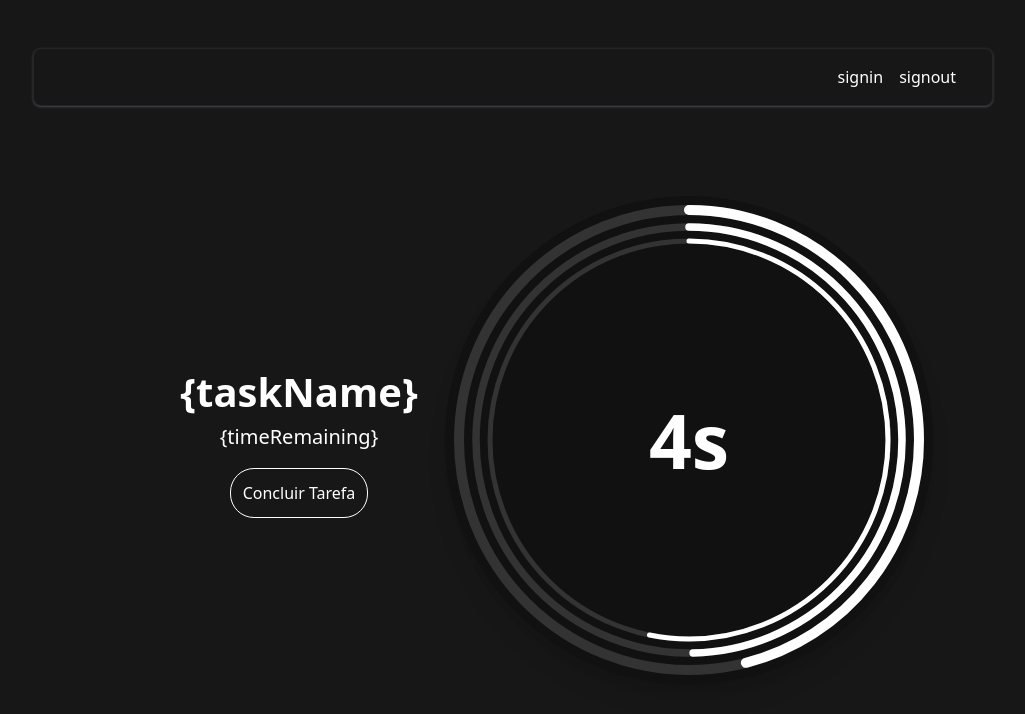
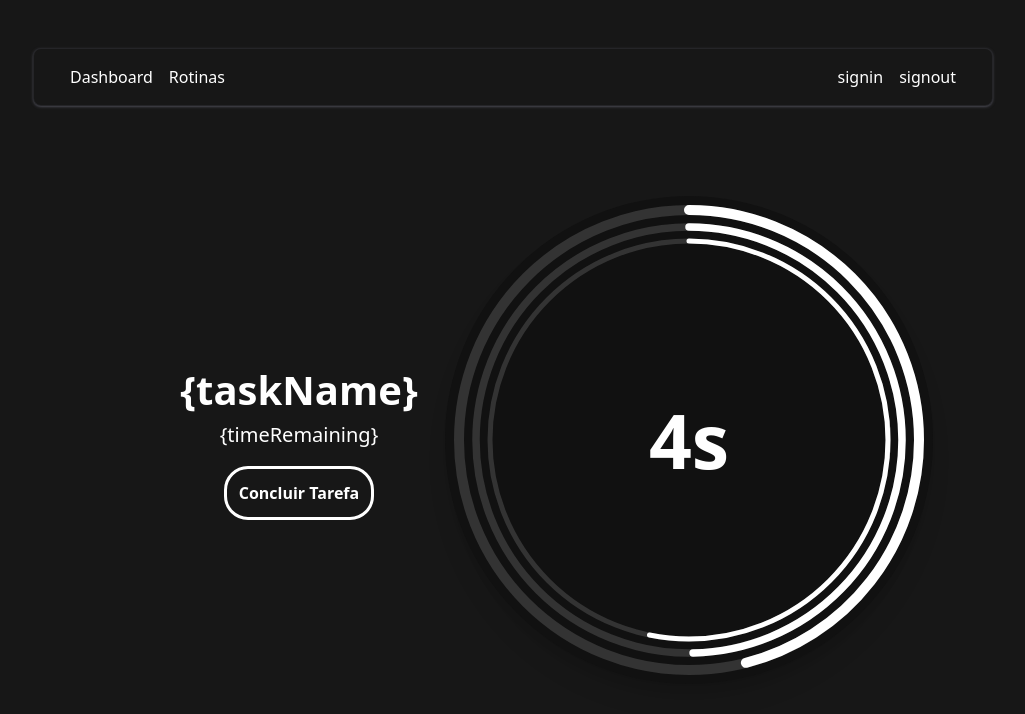
Before and after one commit to LERBritto/rotinafeita, a Next.js app in the folder src/: page / in a window 1280 px wide. Shown: the top 714 px of the page, without its empty margins (127-1152 px from the left). Built offline with nearby package versions, Linux system fonts and the light colour scheme.

Commit message:
navbar-function

```diff
--- a/src/app/dashboard/page.tsx
+++ b/src/app/dashboard/page.tsx
@@ -1,7 +1,7 @@
+import NavBar from "../navbar/page";
+
 export default function dashboard() {
     return (
-        <div className="text-[#ffffff]">
-            testedashboard
-        </div>
+        <NavBar />
     )
 }
--- /dev/null
+++ b/src/app/myroutine/page.tsx
@@ -0,0 +1,7 @@
+import NavBar from "../navbar/page";
+
+export default function myroutine() {
+    return(
+        <NavBar />
+    )
+}
--- /dev/null
+++ b/src/app/navbar/page.tsx
@@ -0,0 +1,16 @@
+import Link from "next/link";
+
+export default function NavBar(){
+    return(
+        <nav className="flex flex-row justify-between mx-[12.5vw] bg-[#171717] border-[1px] border-zinc-600/25 absolute top-12 w-[75vw] z-8 rounded-lg p-4 text-white shadow-sm shadow-zinc-600/75">
+            <div className="flex gap-4 ml-5">
+                <Link href="/dashboard" className="hover:text-gray-400">Dashboard</Link>
+                <Link href="/myroutine" className="hover:text-gray-400">Rotinas</Link>
+            </div>
+            <div className="flex gap-4 mr-5">
+                <Link href="/auth/signin" className="hover:text-gray-400">signin</Link>
+                <Link href="/auth/signout" className="hover:text-gray-400">signout</Link>
+            </div>
+        </nav>
+    )
+}
--- a/src/app/page.tsx
+++ b/src/app/page.tsx
@@ -2,16 +2,12 @@ import Image from "next/image";
 import Link from "next/link";
 import Clock from "../components/Clock";
 import Routine from "../components/Routine";
+import NavBar from "./navbar/page";
 
 export default function Home() {
   return (
     <div className="bg-[#171717] text-white">
-      <nav className="mx-[12.5vw] bg-[#171717] border-[1px] border-zinc-600/25 absolute top-12 w-[75vw] z-8 rounded-lg p-4 text-white shadow-sm shadow-zinc-600/75">
-        <div className="justify-end flex gap-4 mr-5">
-          <Link href="/auth/signin" className="hover:text-gray-400">signin</Link>
-          <Link href="/auth/signout" className="hover:text-gray-400">signout</Link>
-        </div>
-      </nav>
+      <NavBar />
       <div className="grid grid-cols-2 gap-4">
         <Routine />
         <Clock />
--- a/src/components/Routine.tsx
+++ b/src/components/Routine.tsx
@@ -12,7 +12,8 @@ export default function Routine() {
                 <span className="text-[20px]">
                     {"{timeRemaining}"}
                 </span>
-                <button className="border rounded-3xl mt-4 p-3 cursor-pointer">
+                <button className="border-3 rounded-3xl mt-4 p-3 cursor-pointer font-bold
+                                   transition-all duration-500 ease-in-out transform hover:scale-110">
                     Concluir Tarefa
                 </button>
             </div>
```
